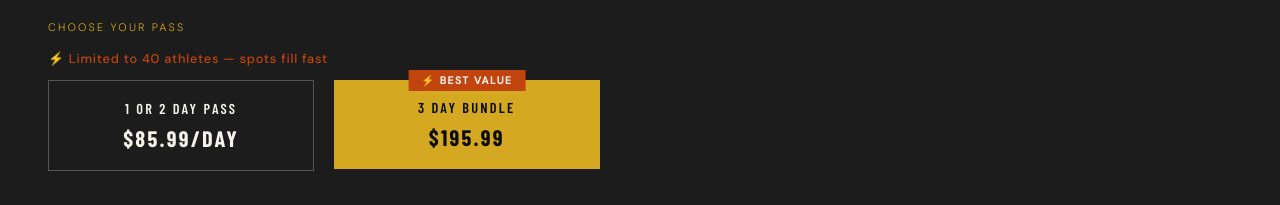
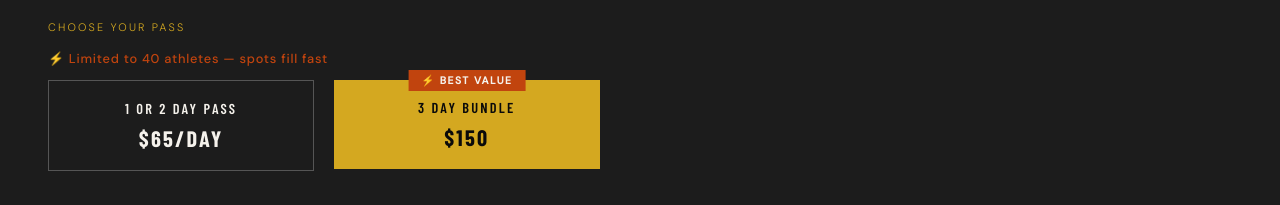
Before and after one commit to A-APC/TrackCamp, a plain HTML site: page index.html in a window 1280 px wide. Shown: the part 1861-2066 px from the top of the page. Drawn offline with nearby package versions, Linux system fonts and the light colour scheme.

Commit message:
Update pricing for passes in index.html

```diff
--- a/index.html
+++ b/index.html
@@ -382,7 +382,7 @@ height="0" width="0" style="display:none;visibility:hidden"></iframe></noscript>
             <!-- 1 or 2 Day -->
             <a href="https://pci.jotform.com/form/261776222740053" target="_blank" rel="noopener noreferrer" class="btn-ghost" style="display:flex; flex-direction:column; align-items:center; justify-content:center; padding:1.2rem; gap:.5rem; text-decoration:none;">
               <span style="font-size:.9rem;">1 or 2 Day Pass</span>
-              <span style="font-size:1.4rem; font-weight:700;">$85.99/day</span>
+              <span style="font-size:1.4rem; font-weight:700;">$65/day</span>
             </a>
 
             <!-- 3 Day Bundle -->
@@ -390,7 +390,7 @@ height="0" width="0" style="display:none;visibility:hidden"></iframe></noscript>
               <div style="position:absolute; top:-10px; left:50%; transform:translateX(-50%); background:var(--track); color:var(--white); font-size:.65rem; font-weight:700; letter-spacing:.14em; text-transform:uppercase; padding:.25rem .8rem; white-space:nowrap; z-index:10;">⚡ Best Value</div>
               <a href="https://pci.jotform.com/form/261776222740053" target="_blank" rel="noopener noreferrer" class="btn-primary" style="display:flex; flex-direction:column; align-items:center; justify-content:center; padding:1.2rem; gap:.5rem; text-decoration:none; width:100%; text-align:center;">
                 <span style="font-size:.9rem;">3 Day Bundle</span>
-                <span style="font-size:1.4rem; font-weight:700;">$195.99</span>
+                <span style="font-size:1.4rem; font-weight:700;">$150</span>
               </a>
             </div>
           </div>
```
